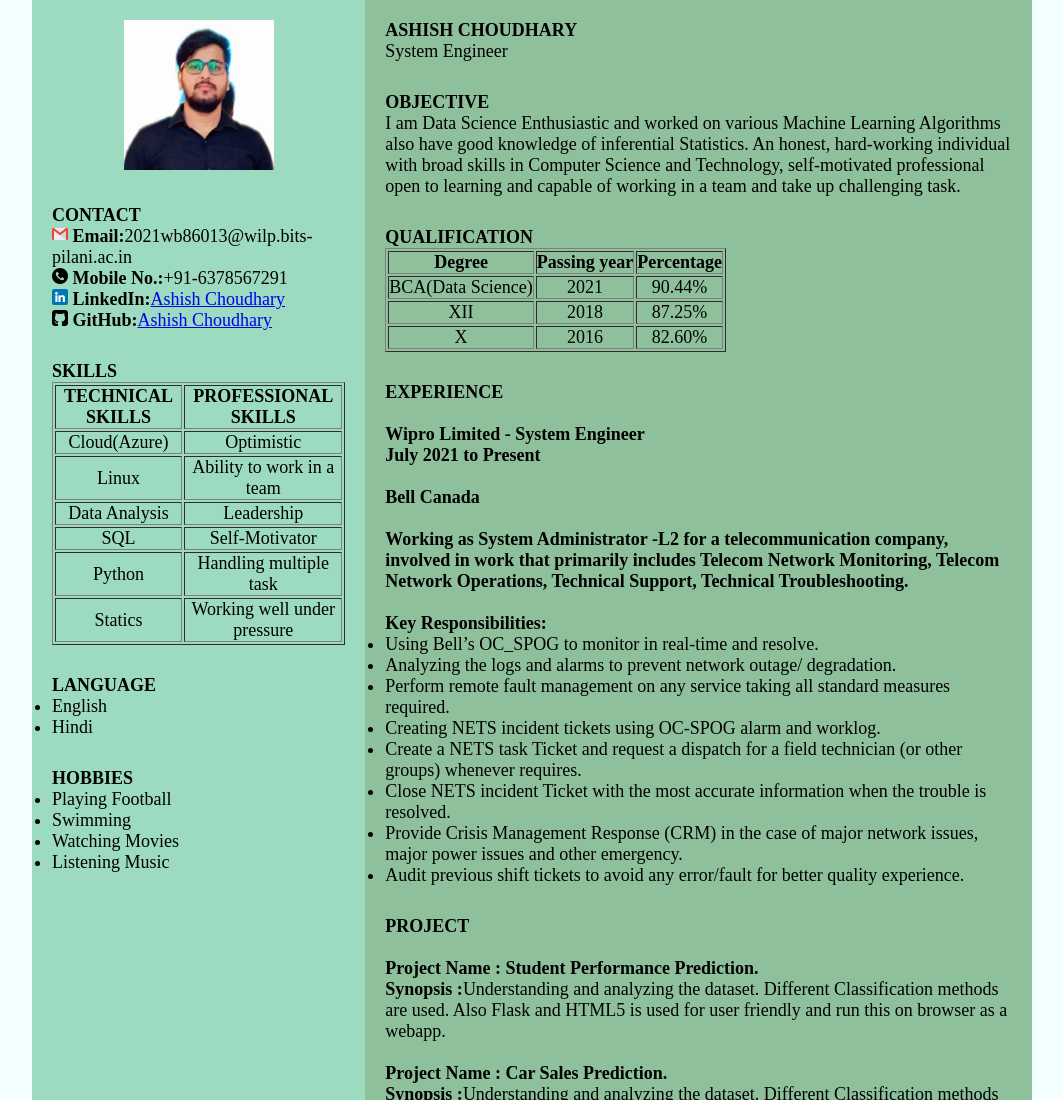
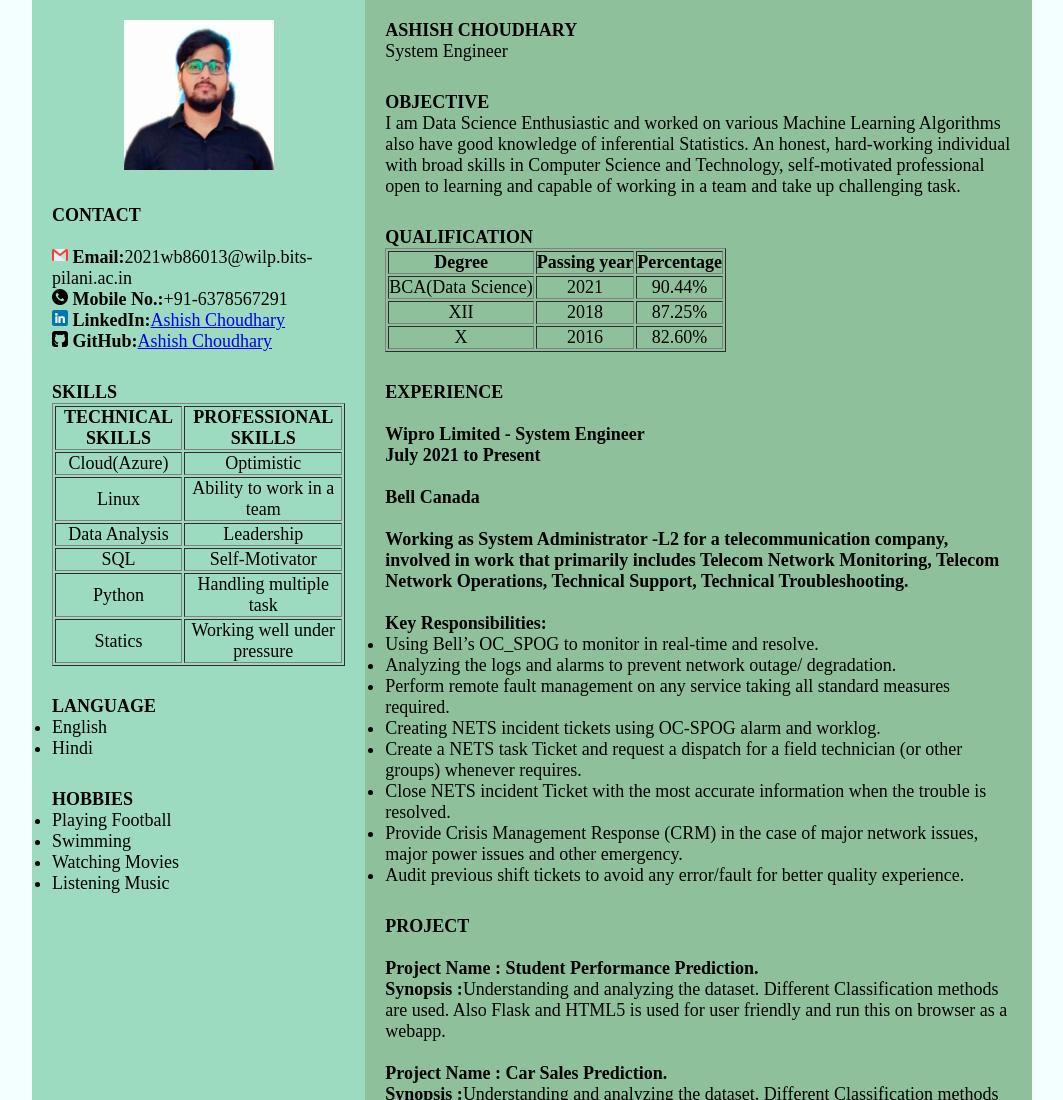
Before and after one commit to Ashish-Choudhary-12/Resume, a plain HTML site: page index.html in a window 1280 px wide. Shown: the top 1100 px of the page, without its empty margins (108-1171 px from the left). Drawn offline with Linux system fonts and the light colour scheme.

Commit message:
Update index.html

```diff
--- a/index.html
+++ b/index.html
@@ -19,7 +19,7 @@
 				<img src="PASS.jpeg" style="width:150px; height:150px;">
 			</div>
 			<div class="Contact">
-				<h2>CONTACT</h2>
+				<h2>CONTACT</h2><br>
 				<p>
 					<img src="gmail.png" style="width:16px; height:16px;">
 					<b>Email:</b>2021wb86013@wilp.bits-pilani.ac.in
```
